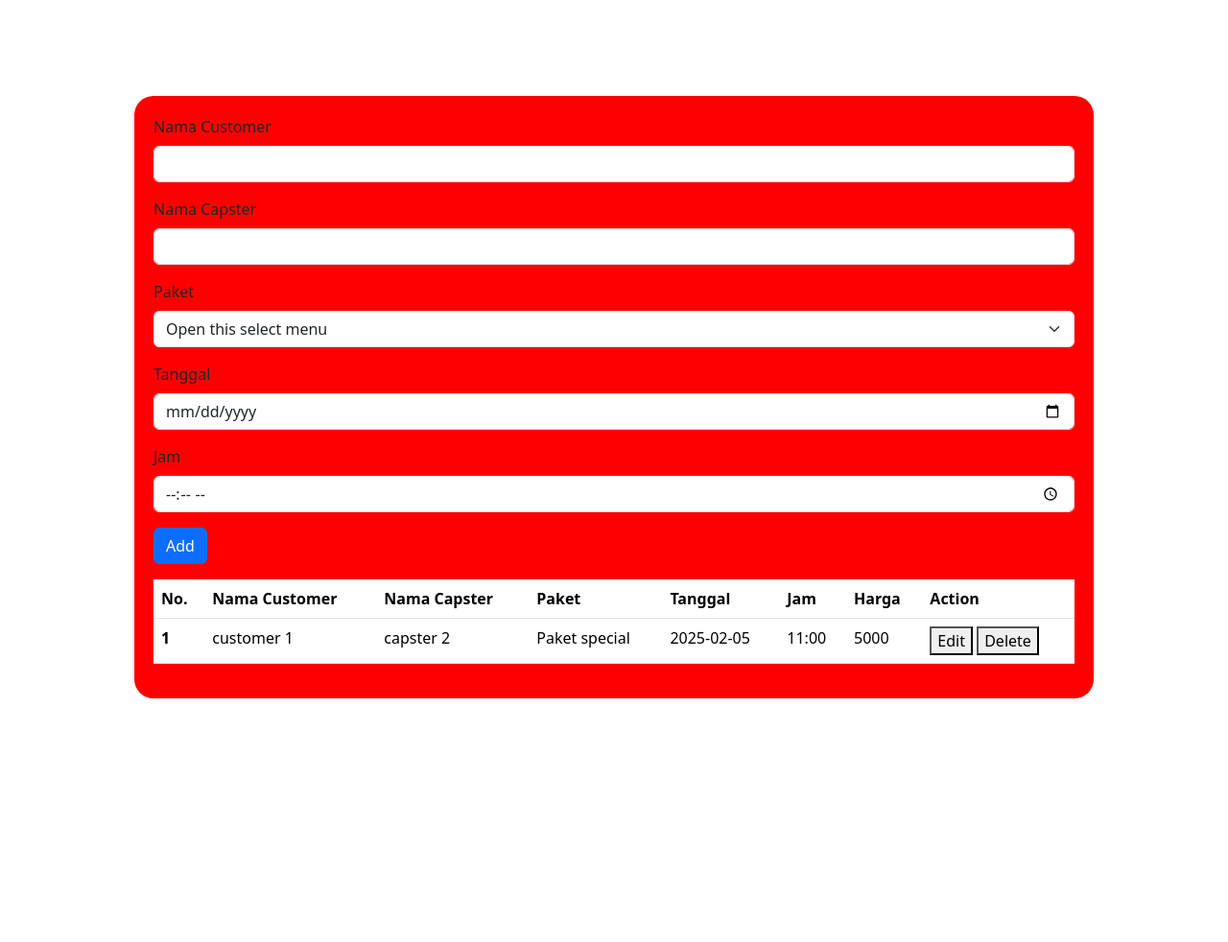
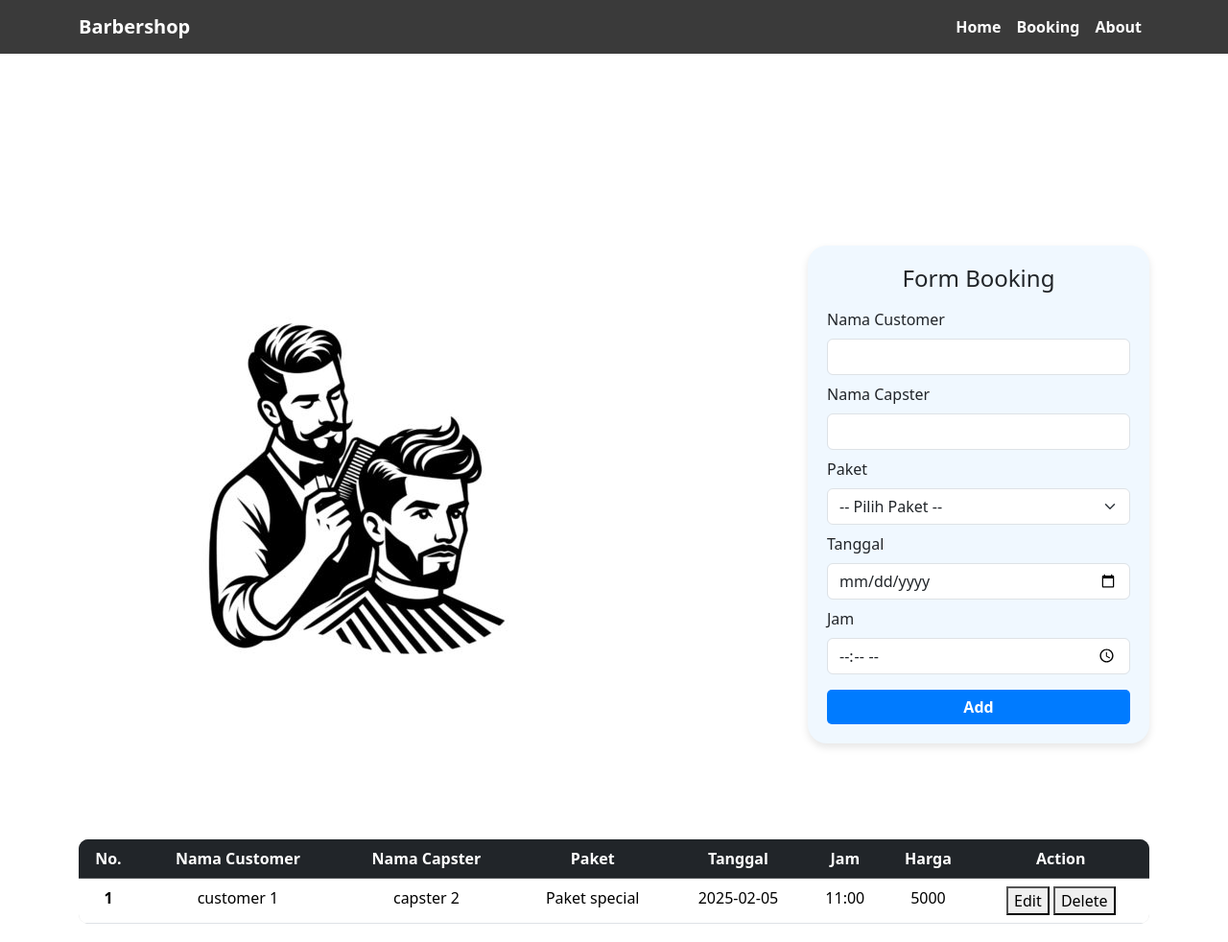
Before and after one commit to drewmps/admin-barbershop, a plain HTML site: page index.html in a window 1280 px wide. Shown: the whole page at 96% size. Before the commit the page ends 800 px from the top, so only its background shows below. Drawn offline with nearby package versions, Linux system fonts and the light colour scheme.

Commit message:
fix UI home page

```diff
--- a/index.html
+++ b/index.html
@@ -1,93 +1,74 @@
 <!-- write your code here -->
 <!DOCTYPE html>
 <html lang="en">
+
 <head>
   <meta charset="UTF-8" />
   <meta name="viewport" content="width=device-width, initial-scale=1.0" />
-    <link
-      href="https://cdn.jsdelivr.net/npm/bootstrap@5.3.3/dist/css/bootstrap.min.css"
-      rel="stylesheet"
-      integrity="sha384-QWTKZyjpPEjISv5WaRU9OFeRpok6YctnYmDr5pNlyT2bRjXh0JMhjY6hW+ALEwIH"
-      crossorigin="anonymous"
-    />
+  <link href="https://cdn.jsdelivr.net/npm/bootstrap@5.3.3/dist/css/bootstrap.min.css" rel="stylesheet"
+    integrity="sha384-QWTKZyjpPEjISv5WaRU9OFeRpok6YctnYmDr5pNlyT2bRjXh0JMhjY6hW+ALEwIH" crossorigin="anonymous" />
   <link rel="stylesheet" href="style.css" />
 </head>
+
 <body>
+  <nav class="navbar navbar-expand-lg">
     <div class="container">
-      <div class="containerTodo">
-        <!-- <div class="form">
-          <div>
-            <label>Nama Customer</label>
-            <input type="text" id="isi" />
+      <a class="navbar-brand" href="#">Barbershop</a>
+      <button class="navbar-toggler" type="button" data-bs-toggle="collapse" data-bs-target="#navbarNav">
+        <span class="navbar-toggler-icon"></span>
+      </button>
+      <div class="collapse navbar-collapse" id="navbarNav">
+        <ul class="navbar-nav ms-auto">
+          <li class="nav-item">
+            <a class="nav-link" href="#">Home</a>
+          </li>
+          <li class="nav-item">
+            <a class="nav-link" href="#">Booking</a>
+          </li>
+          <li class="nav-item">
+            <a class="nav-link" href="#">About</a>
+          </li>
+        </ul>
       </div>
+    </div>
+  </nav>
 
-          <div>
-            <label>Nama Capster</label>
-            <input type="text" id="isi" />
+  <div class="container">
+    <div style="margin-top: 200px; margin-right: 180px;">
+      <img src="image/image.png" alt="">
     </div>
+    <div class="container-add-data" style="margin-top: 200px;">
+      <h4 class="text-center mb-3">Form Booking</h4>
+      <form>
+        <label for="namaCustomer" class="form-label">Nama Customer</label>
+        <input type="text" class="form-control" id="namaCustomer" />
 
-          <div>
-            <label>Paket</label>
-            <select class="form-select form-select-sm">
-              <option selected>Open this select menu</option>
+        <label for="namaCapster" class="form-label mt-2">Nama Capster</label>
+        <input type="text" class="form-control" id="namaCapster" />
+
+        <label class="form-label mt-2">Paket</label>
+        <select class="form-select" id="paket">
+          <option selected>-- Pilih Paket --</option>
           <option value="1">One</option>
           <option value="2">Two</option>
           <option value="3">Three</option>
         </select>
+
+        <label for="tanggal" class="form-label mt-2">Tanggal</label>
+        <input type="date" id="tanggal" name="tanggal" class="form-control" />
+
+        <label for="jam" class="form-label mt-2">Jam</label>
+        <input type="time" id="jam" name="jam" class="form-control" />
+
+        <button type="button" class="btn btn-primary mt-3" onclick="add()">Add</button>
+      </form>
+    </div>
   </div>
 
-          <div>
-            <label for="tanggal">Tanggal</label>
-            <input type="date" id="tanggal" name="tanggal" />
-          </div>
+  <section class="container" style="margin-top: 100px; margin-bottom: 100px;">
 
-          <button onclick="add()" id="updateAdd">Add</button>
-        </div> -->
-
-        <div class="mb-3">
-          <form class="mb-3">
-            <div class="mb-3">
-              <label for="namaCustomer" class="form-label">
-                Nama Customer
-              </label>
-              <input type="text" class="form-control" id="namaCustomer" />
-            </div>
-
-            <div class="mb-3">
-              <label for="namaCapster" class="form-label"> Nama Capster </label>
-              <input type="text" class="form-control" id="namaCapster" />
-            </div>
-
-            <div class="mb-3">
-              <label class="form-label">Paket</label>
-              <select class="form-select" id="paket">
-                <option selected>Open this select menu</option>
-                <option value="1">One</option>
-                <option value="2">Two</option>
-                <option value="3">Three</option>
-              </select>
-            </div>
-
-            <div class="mb-3">
-              <label for="tanggal" class="form-label">Tanggal</label>
-              <input
-                type="date"
-                id="tanggal"
-                name="tanggal"
-                class="form-control"
-              />
-            </div>
-
-            <div class="mb-3">
-              <label for="jam" class="form-label">Jam</label>
-              <input type="time" id="jam" name="jam" class="form-control" />
-            </div>
-          </form>
-          <button class="btn btn-primary" onclick="add()">Add</button>
-        </div>
-
-        <table class="table">
-          <thead>
+    <table class="table table-hover text-center">
+      <thead class="table-dark">
         <tr>
           <th scope="col">No.</th>
           <th scope="col">Nama Customer</th>
@@ -106,25 +87,22 @@
           <td>Tes 2</td>
           <td>Paket special</td>
           <td>2025-02-05</td>
-              <td>11</td>
-              <td>250000</td>
+          <td>11:00</td>
+          <td>250.000</td>
           <td>
-                <div class="">
-                  <button>Edit</button>
-                  <button>Delete</button>
-                </div>
+            <button class="btn btn-sm btn-primary">Edit</button>
+            <button class="btn btn-sm btn-danger">Delete</button>
           </td>
         </tr>
       </tbody>
     </table>
-      </div>
-    </div>
 
-    <script
-      src="https://cdn.jsdelivr.net/npm/bootstrap@5.3.3/dist/js/bootstrap.bundle.min.js"
+  </section>
+
+  <script src="https://cdn.jsdelivr.net/npm/bootstrap@5.3.3/dist/js/bootstrap.bundle.min.js"
     integrity="sha384-YvpcrYf0tY3lHB60NNkmXc5s9fDVZLESaAA55NDzOxhy9GkcIdslK1eN7N6jIeHz"
-      crossorigin="anonymous"
-    ></script>
+    crossorigin="anonymous"></script>
   <script src="./index.js"></script>
 </body>
+
 </html>
--- a/style.css
+++ b/style.css
@@ -4,19 +4,76 @@
     Oxygen, Ubuntu, Cantarell, "Open Sans", "Helvetica Neue", sans-serif;
   box-sizing: border-box;
 }
+
 .container {
   display: flex;
   flex-direction: flex-row;
   justify-content: center;
+  align-items: center;
 }
-.containerTodo {
-  margin-top: 100px;
-  width: 1000px;
-  background-color: red;
+
+.container-add-data {
+  width: 500px;
+  background-color: #f0f8ff;
   border-radius: 20px;
   padding: 20px;
+  box-shadow: 0 4px 8px rgba(0, 0, 0, 0.1);
 }
-.todo {
-  display: flex;
-  justify-content: space-between;
+
+.btn-primary {
+  width: 100%;
+  background-color: #007bff;
+  border: none;
 }
+
+.navbar {
+  background-color: #3A3A3A;
+}
+
+.navbar-brand,
+.nav-link {
+  color: white !important;
+  font-weight: bold;
+}
+
+.nav-link:hover {
+  color: #B0B0B0 !important;
+}
+
+.table-dark {
+  background-color: #3A3A3A !important;
+  color: white;
+}
+
+.table {
+  background-color: #D3D3D3;
+  border-radius: 10px;
+  overflow: hidden;
+}
+
+.table-hover tbody tr:hover {
+  background-color: #B0B0B0 !important;
+}
+
+.btn {
+  border-radius: 5px;
+  font-weight: bold;
+}
+
+.btn-primary {
+  background-color: #007bff;
+  border: none;
+}
+
+.btn-primary:hover {
+  background-color: #0056b3;
+}
+
+.btn-danger {
+  background-color: #dc3545;
+  border: none;
+}
+
+.btn-danger:hover {
+  background-color: #b02a37;
+}
```
Also changed, not shown: image/image.png (added). Lines whose indentation alone changed are shown as unchanged.
